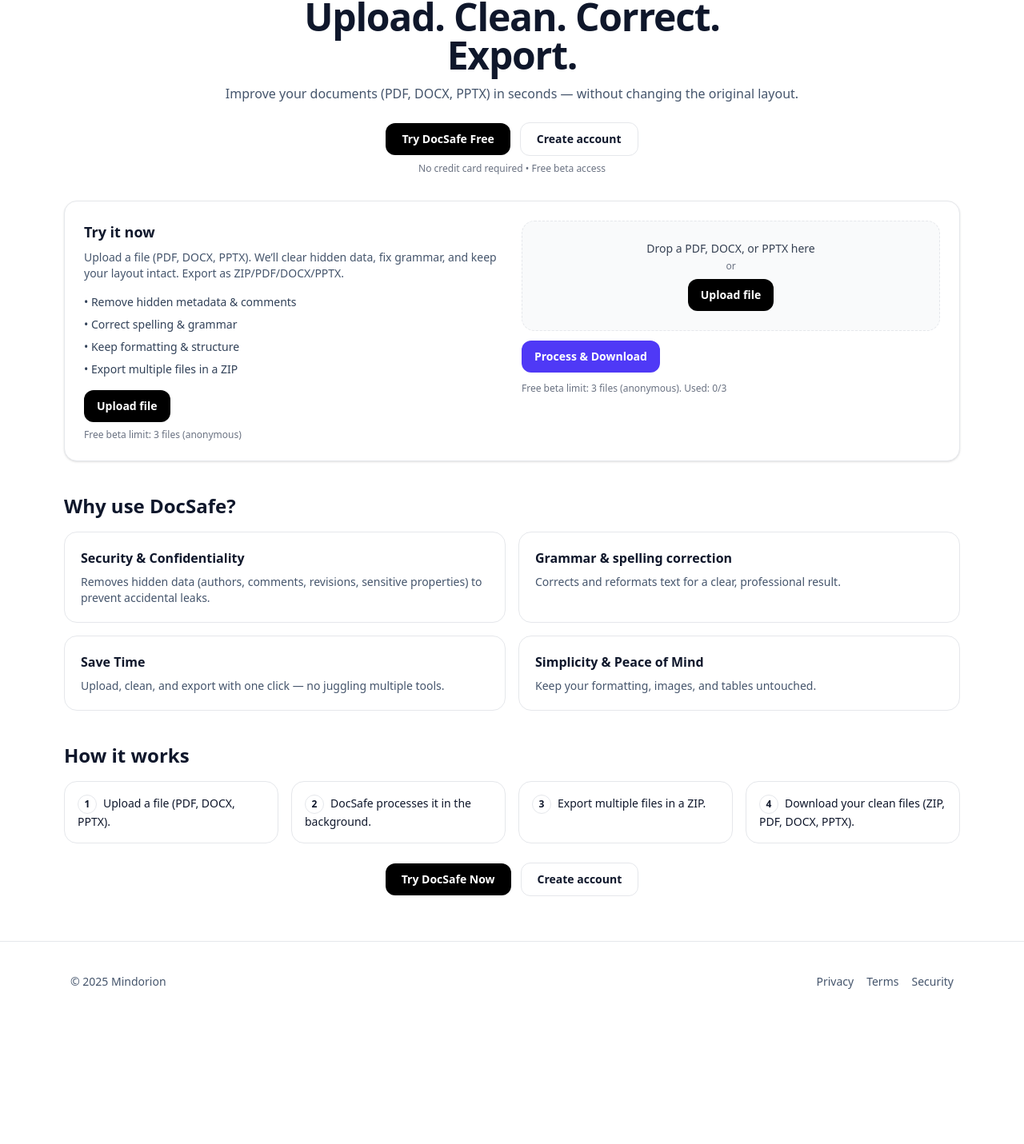
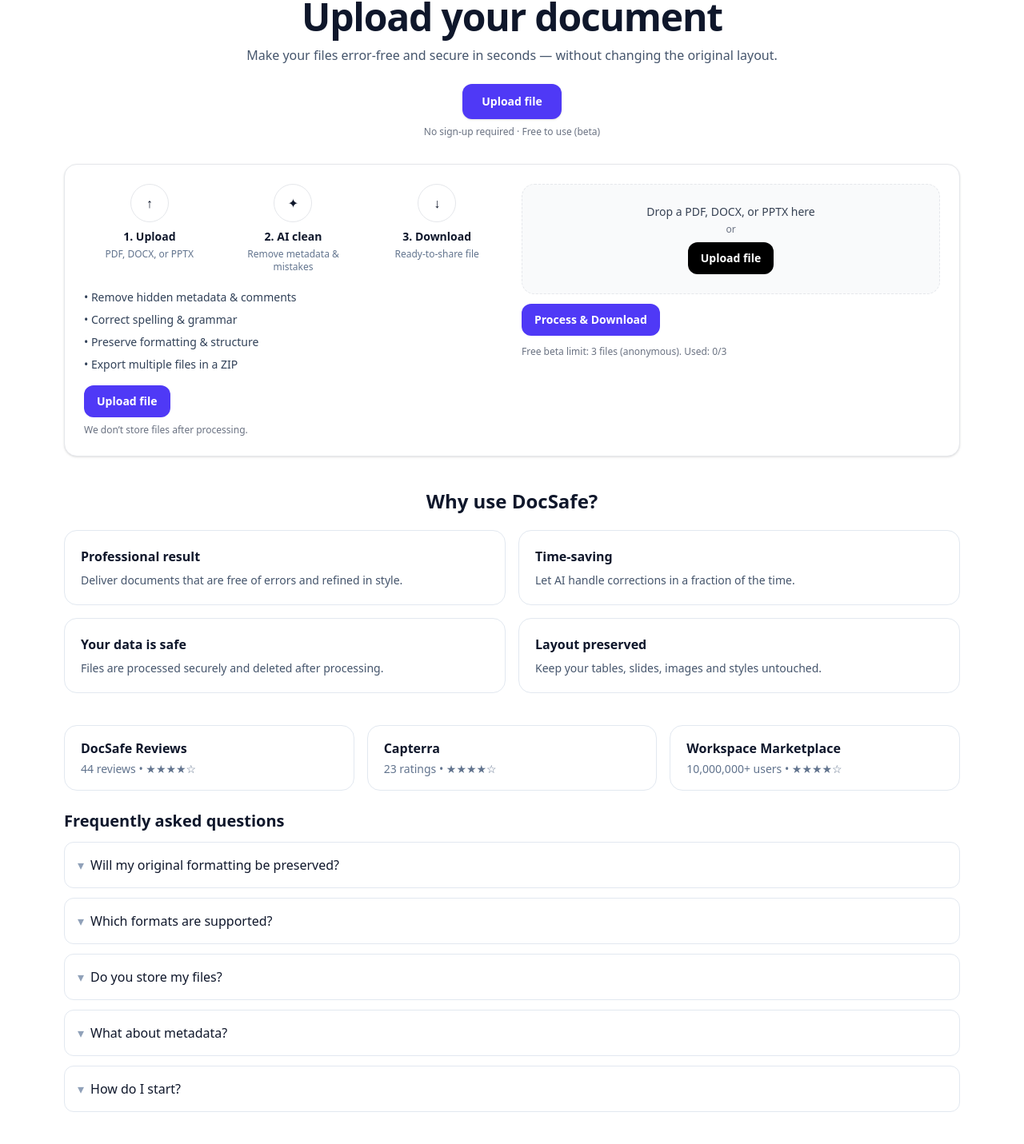
Before and after one commit to Docsafecompany/nextjs-enterprise-mindorion, a Next.js app: page /products/docsafe in a window 1280 px wide. Shown: the part 180-1611 px from the top of the page at 80% size. Before the commit the page ends 1458 px from the top, so only its background shows below. Built offline with nearby package versions, Linux system fonts and the light colour scheme; no server answers.

Commit message:
fix: relaunch dev and trigger Vercel deploy

```diff
--- a/app/products/docsafe/page.tsx
+++ b/app/products/docsafe/page.tsx
@@ -1,25 +1,53 @@
+// app/products/docsafe/page.tsx
 "use client";
 
 import Link from "next/link";
-// ⬇️ use RELATIVE path so it works without tsconfig paths
 import DocSafeUploader from "../../components/DocSafeUploader";
 
-/* helper */
-function Card({ title, children }: { title: string; children: React.ReactNode }) {
+/* ---------- Small UI helpers ---------- */
+function BenefitCard({ title, children }: { title: string; children: React.ReactNode }) {
   return (
-    <div className="rounded-2xl border px-4 py-5 md:px-5">
+    <div className="rounded-2xl border border-slate-200 px-4 py-5 md:px-5">
       <h3 className="text-base font-semibold text-slate-900">{title}</h3>
       <div className="mt-2 text-sm text-slate-600">{children}</div>
     </div>
   );
 }
 
+function ReviewCard({
+  title,
+  subtitle,
+}: {
+  title: string;
+  subtitle: string;
+}) {
+  return (
+    <div className="rounded-2xl border border-slate-200 px-4 py-4 md:px-5">
+      <div className="font-semibold text-slate-900">{title}</div>
+      <div className="mt-1 text-sm text-slate-500">{subtitle}</div>
+    </div>
+  );
+}
+
+function FAQItem({ q, a }: { q: string; a: React.ReactNode }) {
+  return (
+    <details className="group rounded-xl border border-slate-200 bg-white">
+      <summary className="flex cursor-pointer list-none items-center gap-2 px-4 py-4 text-left font-medium text-slate-900">
+        <span className="text-slate-400 transition group-open:rotate-180">▾</span>
+        {q}
+      </summary>
+      <div className="px-4 pb-4 pt-0 text-slate-600">{a}</div>
+    </details>
+  );
+}
+
+/* ---------- Page ---------- */
 export default function DocSafePage() {
   const openUploader = (e: React.MouseEvent<HTMLAnchorElement | HTMLButtonElement>) => {
     e.preventDefault();
     const el = document.getElementById("uploader-box");
     el?.scrollIntoView({ behavior: "smooth", block: "center" });
-    setTimeout(() => window.dispatchEvent(new Event("docsafe:open-picker")), 300);
+    setTimeout(() => window.dispatchEvent(new Event("docsafe:open-picker")), 250);
   };
 
   return (
@@ -27,45 +55,57 @@
       {/* HERO */}
       <header className="text-center">
         <h1 className="text-4xl font-extrabold tracking-tight sm:text-5xl">
-          Upload. Clean. Correct.<br className="hidden sm:block" /> Export.
+          Upload your document
         </h1>
         <p className="mx-auto mt-3 max-w-3xl text-slate-600">
-          Improve your documents (PDF, DOCX, PPTX) in seconds — without changing the original layout.
+          Make your files error-free and secure in seconds — without changing the original layout.
         </p>
 
-        <div className="mt-6 flex items-center justify-center gap-3">
+        <div className="mt-6 flex items-center justify-center">
           <a
-            href="#try"
-            className="rounded-xl bg-black px-5 py-2.5 text-sm font-semibold text-white hover:bg-gray-800"
+            href="#uploader-box"
+            onClick={openUploader}
+            className="rounded-xl bg-indigo-600 px-6 py-3 text-sm font-semibold text-white shadow-sm hover:bg-indigo-500"
           >
-            Try DocSafe Free
+            Upload file
           </a>
-          <Link
-            href="/sign-up"
-            className="rounded-xl border px-5 py-2.5 text-sm font-semibold hover:bg-gray-50"
-          >
-            Create account
-          </Link>
         </div>
-
-        <p className="mt-2 text-xs text-gray-500">No credit card required • Free beta access</p>
+        <p className="mt-2 text-xs text-gray-500">No sign-up required · Free to use (beta)</p>
       </header>
 
-      {/* TRY IT NOW */}
+      {/* 3 STEPS + DROPPER */}
       <section id="try" className="mt-8 rounded-2xl border bg-white p-5 shadow-sm md:p-6">
         <div className="grid gap-6 md:grid-cols-2">
-          {/* Left: bullets + CTA that opens the picker on the right */}
+          {/* Left: steps + bullets */}
           <div>
-            <h2 className="text-lg font-semibold text-slate-900">Try it now</h2>
-            <p className="mt-2 text-sm text-slate-600">
-              Upload a file (PDF, DOCX, PPTX). We’ll clear hidden data, fix grammar, and keep your
-              layout intact. Export as ZIP/PDF/DOCX/PPTX.
-            </p>
+            <div className="grid grid-cols-3 gap-4 text-center">
+              <div>
+                <div className="mx-auto mb-2 grid h-12 w-12 place-items-center rounded-full border">
+                  ↑
+                </div>
+                <div className="text-sm font-semibold text-slate-900">1. Upload</div>
+                <div className="mt-1 text-xs text-slate-500">PDF, DOCX, or PPTX</div>
+              </div>
+              <div>
+                <div className="mx-auto mb-2 grid h-12 w-12 place-items-center rounded-full border">
+                  ✦
+                </div>
+                <div className="text-sm font-semibold text-slate-900">2. AI clean</div>
+                <div className="mt-1 text-xs text-slate-500">Remove metadata & mistakes</div>
+              </div>
+              <div>
+                <div className="mx-auto mb-2 grid h-12 w-12 place-items-center rounded-full border">
+                  ↓
+                </div>
+                <div className="text-sm font-semibold text-slate-900">3. Download</div>
+                <div className="mt-1 text-xs text-slate-500">Ready-to-share file</div>
+              </div>
+            </div>
 
-            <ul className="mt-4 space-y-2 text-sm text-slate-700">
+            <ul className="mt-5 space-y-2 text-sm text-slate-700">
               <li>• Remove hidden metadata & comments</li>
               <li>• Correct spelling & grammar</li>
-              <li>• Keep formatting & structure</li>
+              <li>• Preserve formatting & structure</li>
               <li>• Export multiple files in a ZIP</li>
             </ul>
 
@@ -73,11 +113,11 @@
               <a
                 href="#uploader-box"
                 onClick={openUploader}
-                className="inline-flex items-center rounded-xl bg-black px-4 py-2.5 text-sm font-semibold text-white hover:bg-gray-800"
+                className="inline-flex items-center rounded-xl bg-indigo-600 px-4 py-2.5 text-sm font-semibold text-white hover:bg-indigo-500"
               >
                 Upload file
               </a>
-              <p className="mt-2 text-xs text-gray-500">Free beta limit: 3 files (anonymous)</p>
+              <p className="mt-2 text-xs text-gray-500">We don’t store files after processing.</p>
             </div>
           </div>
 
@@ -90,61 +130,80 @@
 
       {/* WHY USE DOCSAFE */}
       <section className="mt-10">
-        <h2 className="text-2xl font-bold">Why use DocSafe?</h2>
-        <div className="mt-4 grid gap-4 md:grid-cols-2">
-          <Card title="Security & Confidentiality">
-            Removes hidden data (authors, comments, revisions, sensitive properties) to prevent accidental leaks.
-          </Card>
-          <Card title="Grammar & spelling correction">
-            Corrects and reformats text for a clear, professional result.
-          </Card>
-          <Card title="Save Time">
-            Upload, clean, and export with one click — no juggling multiple tools.
-          </Card>
-          <Card title="Simplicity & Peace of Mind">
-            Keep your formatting, images, and tables untouched.
-          </Card>
+        <h2 className="text-center text-2xl font-bold">Why use DocSafe?</h2>
+        <div className="mt-5 grid gap-4 md:grid-cols-2">
+          <BenefitCard title="Professional result">
+            Deliver documents that are free of errors and refined in style.
+          </BenefitCard>
+          <BenefitCard title="Time-saving">
+            Let AI handle corrections in a fraction of the time.
+          </BenefitCard>
+          <BenefitCard title="Your data is safe">
+            Files are processed securely and deleted after processing.
+          </BenefitCard>
+          <BenefitCard title="Layout preserved">
+            Keep your tables, slides, images and styles untouched.
+          </BenefitCard>
         </div>
       </section>
 
-      {/* HOW IT WORKS */}
+      {/* REVIEWS & FAQ (added right after “Why use DocSafe?”) */}
       <section className="mt-10">
-        <h2 className="text-2xl font-bold">How it works</h2>
-        <ol className="mt-4 grid gap-4 text-sm md:grid-cols-4">
-          <li className="rounded-2xl border p-4">
-            <span className="mr-2 inline-grid h-6 w-6 place-items-center rounded-full border text-xs font-semibold">1</span>
-            Upload a file (PDF, DOCX, PPTX).
-          </li>
-          <li className="rounded-2xl border p-4">
-            <span className="mr-2 inline-grid h-6 w-6 place-items-center rounded-full border text-xs font-semibold">2</span>
-            DocSafe processes it in the background.
-          </li>
-          <li className="rounded-2xl border p-4">
-            <span className="mr-2 inline-grid h-6 w-6 place-items-center rounded-full border text-xs font-semibold">3</span>
-            Export multiple files in a ZIP.
-          </li>
-          <li className="rounded-2xl border p-4">
-            <span className="mr-2 inline-grid h-6 w-6 place-items-center rounded-full border text-xs font-semibold">4</span>
-            Download your clean files (ZIP, PDF, DOCX, PPTX).
-          </li>
-        </ol>
+        {/* Reviews row */}
+        <div className="grid gap-4 md:grid-cols-3">
+          <ReviewCard title="DocSafe Reviews" subtitle="44 reviews • ★★★★☆" />
+          <ReviewCard title="Capterra" subtitle="23 ratings • ★★★★☆" />
+          <ReviewCard title="Workspace Marketplace" subtitle="10,000,000+ users • ★★★★☆" />
+        </div>
 
-        {/* centered CTAs */}
-        <div className="mt-6 flex flex-wrap items-center justify-center gap-3">
-          <a
-            href="#try"
-            onClick={openUploader}
-            className="rounded-xl bg-black px-5 py-2.5 text-sm font-semibold text-white hover:bg-gray-800"
-          >
-            Try DocSafe Now
-          </a>
-          <Link
-            href="/sign-up"
-            className="rounded-xl border px-5 py-2.5 text-sm font-semibold hover:bg-gray-50"
-          >
-            Create account
-          </Link>
+        {/* FAQ */}
+        <h3 className="mt-6 mb-3 text-xl font-bold text-slate-900">Frequently asked questions</h3>
+        <div className="space-y-3">
+          <FAQItem
+            q="Will my original formatting be preserved?"
+            a="Yes. Your layout, images, tables and slides remain the same. We only update the text content."
+          />
+          <FAQItem
+            q="Which formats are supported?"
+            a="PDF, DOCX and PPTX. You can export back to the same format or download a ZIP for multiple files."
+          />
+          <FAQItem
+            q="Do you store my files?"
+            a="No. Files are processed server-side and deleted after the operation completes."
+          />
+          <FAQItem
+            q="What about metadata?"
+            a="We remove hidden properties like author, comments, revisions and sensitive custom fields before export."
+          />
+          <FAQItem
+            q="How do I start?"
+            a={
+              <>
+                Click{" "}
+                <a href="#uploader-box" className="text-indigo-600 underline" onClick={openUploader}>
+                  Upload file
+                </a>{" "}
+                above, drop your document, then click <b>Process &amp; Download</b>.
+              </>
+            }
+          />
         </div>
+      </section>
+
+      {/* No bottom Upload button anymore */}
+      <section className="mt-10 flex items-center justify-center gap-3">
+        <Link
+          href="/sign-up"
+          className="rounded-xl border px-5 py-2.5 text-sm font-semibold hover:bg-gray-50"
+        >
+          Create account
+        </Link>
+        <Link
+          href="/pricing"
+          className="rounded-xl border px-5 py-2.5 text-sm font-semibold hover:bg-gray-50"
+        >
+          See pricing
+        </Link>
       </section>
     </main>
   );
```
